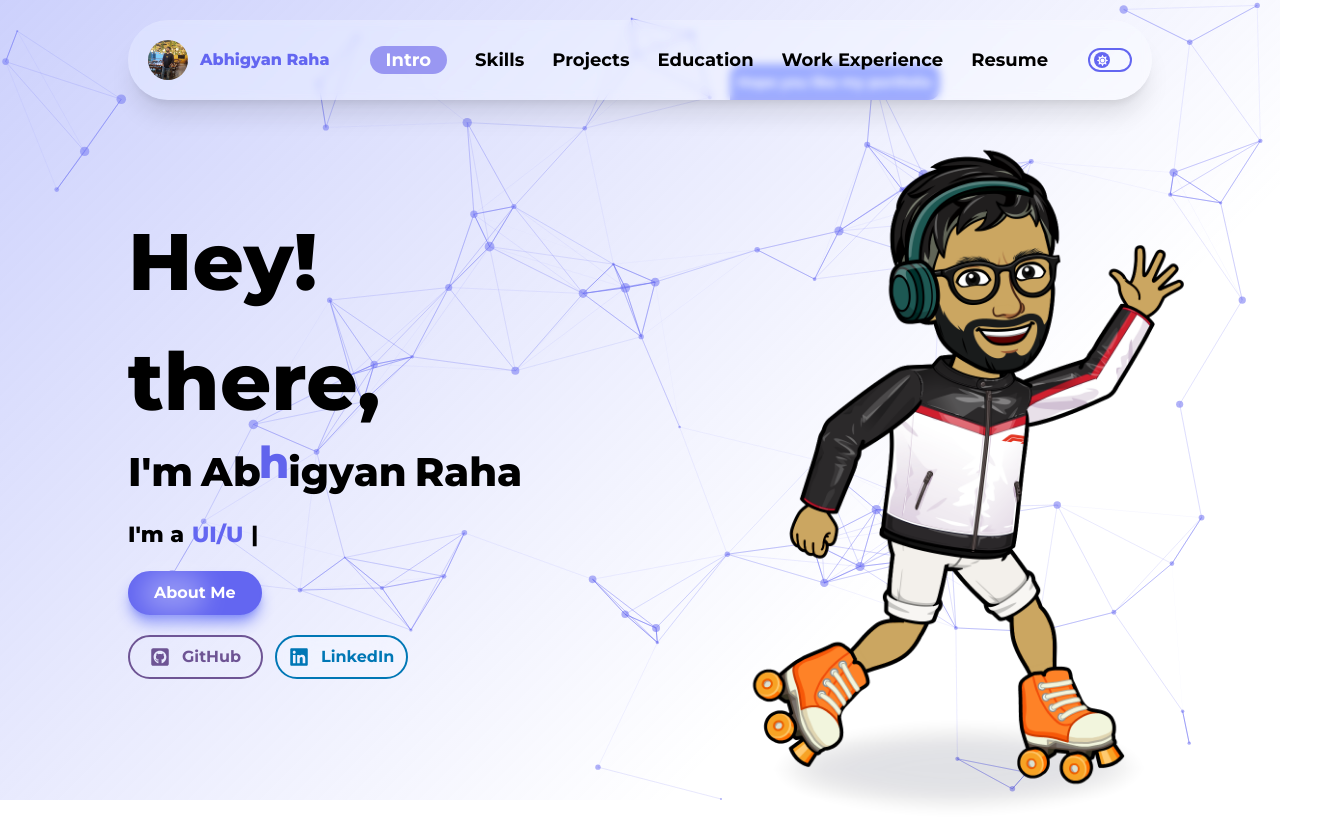
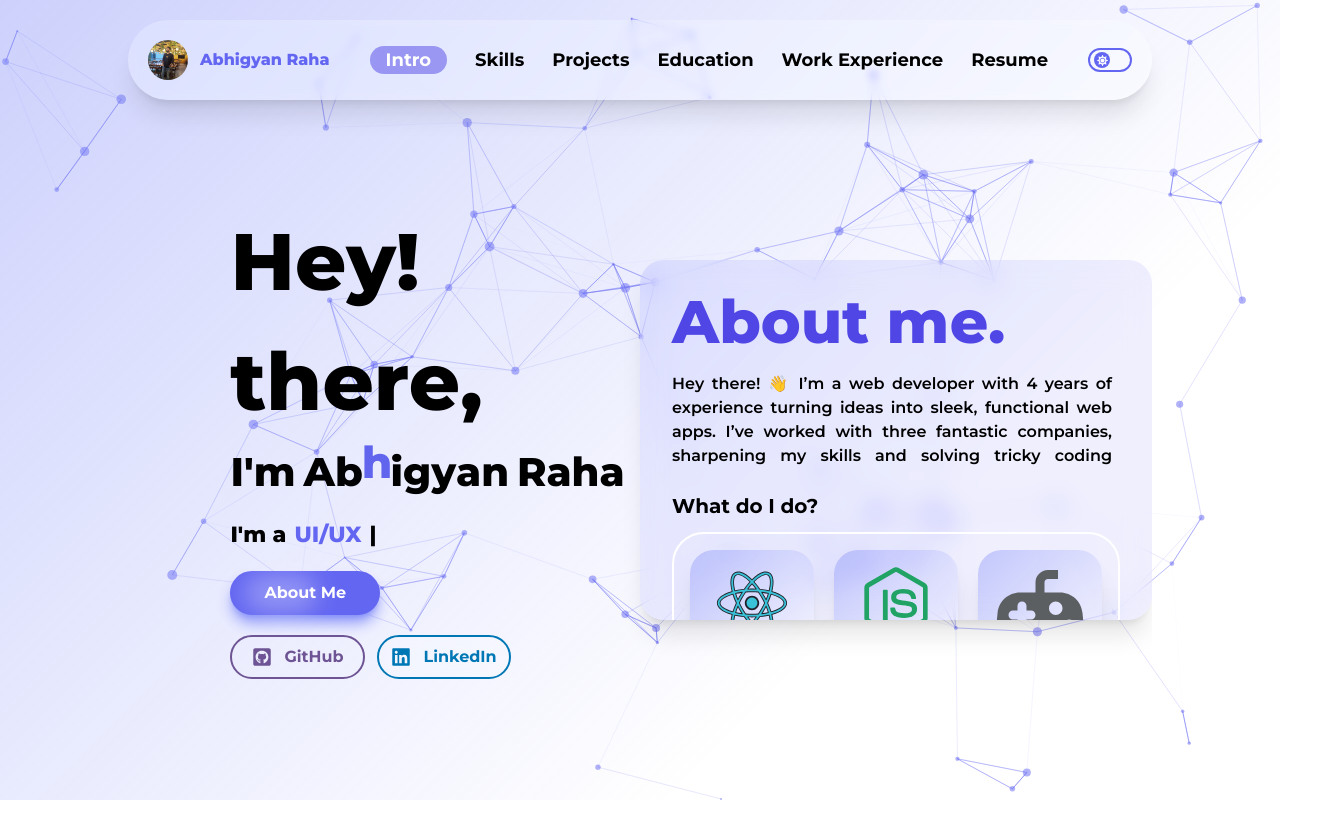
Before and after one commit to asnaeb1-dev/PortfolioWebsite, a React (Vite) app: page / in a window 1280 px wide. Both pictures are taken after a click on the button "About Me". Shown: the whole page, 1344 px wide, since content can reach past the window. After the commit the page ends 800 px from the top, so only its background shows below. Built offline with nearby package versions, Linux system fonts and the light colour scheme.

Commit message:
About me modal

```diff
--- a/src/components/data/Icons.jsx
+++ b/src/components/data/Icons.jsx
@@ -57,6 +57,23 @@ const JavaIconFC = ({ width = 48, height = 48 }) => {
           d="M39,38.604c-4.146,4.095-14.659,5.587-25.231,3.057C24.341,46.164,38.95,43.628,39,38.604z"
         ></path>
       </g>
+    </svg>
+  );
+};
+
+const GamingIconFC = ({ width = 48, height = 48 }) => {
+  return (
+    <svg
+      width={width}
+      height={height}
+      viewBox="0 0 20 20"
+      xmlns="http://www.w3.org/2000/svg"
+    >
+      <path
+        fill-rule="evenodd"
+        d="M11 2.77355C11 2.34198 11.3442 2 11.77 2H14V0H11.77C10.2358 0 9 1.24119 9 2.77355V5H5.54996C2.97595 5 0.822518 6.95421 0.573424 9.51614L0.0156172 15.2532C-0.179608 17.2611 1.39843 19 3.4158 19C4.97964 19 6.34381 17.9381 6.72756 16.4221L6.801 16.1319C6.9695 15.4663 7.56848 15 8.25514 15H11.9949C12.6816 15 13.2805 15.4663 13.449 16.1319L13.5469 16.5185C13.9163 17.9778 15.2294 19 16.7347 19C18.6763 19 20.1951 17.3268 20.0078 15.3943L19.438 9.51751C19.1896 6.95498 17.0359 5 14.4613 5H11V2.77355ZM5.99995 7C6.55224 7 6.99995 7.44772 6.99995 8V9H7.99995C8.55224 9 8.99995 9.44771 8.99995 10C8.99995 10.5523 8.55224 11 7.99995 11H6.99995V12C6.99995 12.5523 6.55224 13 5.99995 13C5.44767 13 4.99995 12.5523 4.99995 12V11H3.99995C3.44767 11 2.99995 10.5523 2.99995 10C2.99995 9.44772 3.44767 9 3.99995 9H4.99995V8C4.99995 7.44772 5.44767 7 5.99995 7ZM13.5 10C14.3284 10 15 9.32843 15 8.5C15 7.67157 14.3284 7 13.5 7C12.6715 7 12 7.67157 12 8.5C12 9.32843 12.6715 10 13.5 10ZM16.5 14C17.3284 14 18 13.3284 18 12.5C18 11.6716 17.3284 11 16.5 11C15.6715 11 15 11.6716 15 12.5C15 13.3284 15.6715 14 16.5 14Z"
+        fill="#5C5F62"
+      />
     </svg>
   );
 };
@@ -726,6 +743,8 @@ const LeetCodeIconFC = ({ width = 48, height = 48 }) => {
 
 export const IconFc = ({ name = "", width, height }) => {
   switch (name.toLocaleLowerCase()) {
+    case IconName.GAMING:
+      return <GamingIconFC width={width} height={height} />;
     case IconName.LEETCODE:
       return <LeetCodeIconFC width={width} height={height} />;
     case IconName.REACT:
@@ -785,6 +804,7 @@ export const IconFc = ({ name = "", width, height }) => {
 
 export const IconName = {
   LEETCODE: "leetcode",
+  GAMING: "gaming",
   REACT: "react",
   UDEMY: "udemy",
   REDUX: "redux",
--- a/src/components/data/PersonalData.js
+++ b/src/components/data/PersonalData.js
@@ -701,10 +701,11 @@ export const CertificationList = [
   }
 ]
 
-export const AboutMeDescription = `Hey there! 👋 I’m a passionate software developer with 4 years of experience, specializing in web development. Over the years, I’ve had the opportunity to work with three amazing companies, where I honed my skills and developed a variety of web applications. Whether it’s crafting sleek UIs or solving complex coding challenges, I love bringing ideas to life on the web.
+export const AboutMeDescription = `Hey there! 👋
+I’m a web developer with ${new Date().getFullYear() - 2021} years of experience turning ideas into sleek, functional web apps. I’ve worked with three fantastic companies, sharpening my skills and solving tricky coding puzzles along the way.
 
-Outside of work, I’m a gamer who’s always up for a good match and a coder who loves exploring new tech just for fun. I like to keep things lighthearted and believe that a mix of hard work, creativity, and a good sense of humor is the perfect recipe for success.
+When I’m not crafting UIs or squashing bugs, you’ll find me gaming, geeking out over new tech, or chasing fun coding challenges. Hard work + creativity + humor = my formula for success!
 
-If you’re here to connect, collaborate, or just check out my work, welcome to my portfolio! 😊`;
+Welcome to my portfolio—let’s build something awesome together! 😊`;
 
 export const CodingProfileGithub = `https://github.com/asnaeb1-dev/CodingPractice`;
--- a/src/components/ui/pages/IntroductionPage/IntroductionPage.jsx
+++ b/src/components/ui/pages/IntroductionPage/IntroductionPage.jsx
@@ -1,10 +1,8 @@
 import { useEffect, useRef, useState } from "react";
 import Typed from "typed.js";
-import { PersonalityList, WelcomeMessages } from "../../../data/strings";
+import { PersonalityList } from "../../../data/strings";
 import BackgroundParticles from "../../uicomponents/BackgroundParticles/BackgroundParticles";
 
-import MyPhoto from "./../../../assets/mypic.png";
-import { MdOutlineArrowCircleRight as RightArrow } from "react-icons/md";
 import {
   FaLinkedin as LinkedInIcon,
   FaGithubSquare as GithubIcon,
@@ -12,13 +10,12 @@ import {
 
 import "./intro.css";
 import NameComponent from "../../uicomponents/NameComponent/NameComponent.jsx";
-import PersonalInfoCard from "../../uicomponents/PersonalInfoCard/PersonalInfoCard.jsx";
+import { AboutMeDescription } from "../../../data/PersonalData.js";
+import AboutMe from "../../uicomponents/AboutMe/AboutMe.jsx";
+import MyImage from "../../uicomponents/AboutMe/MyImage.jsx";
 
 const IntroductionPage = () => {
   const typedElementRef = useRef(null);
-  const talkingElementRef = useRef(null);
-  const textRef = useRef(null);
-  const imgRef = useRef(null);
   const [showAboutMe, setShowAboutMe] = useState(false);
 
   useEffect(() => {
@@ -36,43 +33,9 @@ const IntroductionPage = () => {
     };
   }, []);
 
-  useEffect(() => {
-    if (!talkingElementRef.current) return;
-    const typed = new Typed(talkingElementRef.current, {
-      strings: WelcomeMessages,
-      typeSpeed: 50,
-      backSpeed: 30,
-      smartBackspace: false,
-      backDelay: 1000,
-      loop: true,
-      startDelay: 20,
-      showCursor: false,
-    });
-
-    return () => {
-      typed.destroy();
-    };
-  }, []);
-
-  useEffect(() => {
-    window.addEventListener("resize", updatePosition);
-    return () => {
-      window.removeEventListener("resize", updatePosition);
-    };
-  }, []);
-
-  const updatePosition = () => {
-    if (imgRef.current && textRef.current) {
-      const imgRect = imgRef.current.getBoundingClientRect();
-      // Adjust the second div based on the main div's position
-      textRef.current.style.left = `${imgRect.right - 260}px`; // Move 10px to the right
-      textRef.current.style.top = `${imgRect.top * 1.35}px`; // Align tops
-    }
-  };
-
   return (
     <>
-      <div className="h-[calc(100dvh_-_77px)] md:h-[calc(100dvh_-_60px)] lg:h-[calc(100dvh_-_80px)] flex flex-col-reverse lg:flex-row overflow-hidden">
+      <div className="h-[calc(100dvh_-_77px)] md:h-[calc(100dvh_-_60px)] w-4/5 mx-auto lg:h-[calc(100dvh_-_80px)] flex flex-col-reverse lg:flex-row overflow-hidden">
         <div className="flex-1 flex flex-col justify-center items-center">
           <h1 className="text-[25px] text-center md:text-[35px] lg:text-start lg:text-[50px] xl:text-[80px] font-extrabold w-3/5">
             Hey! there,
@@ -89,7 +52,7 @@ const IntroductionPage = () => {
           <div className="w-full md:w-3/5 mt-5 flex justify-center lg:justify-start">
             <button
               onClick={() => setShowAboutMe(!showAboutMe)}
-              className="p-2 font-bold relative outline-none transition-all px-6 gap-4 shadow-indigo-400 rounded-full shadow-lg hover:shadow-xl hover:outline-2 hover:outline-offset-4 hover:outline-indigo-500 hover:px-6 hover:shadow-indigo-500/40 border-2 border-indigo-500 text-white bg-indigo-500"
+              className="p-2 font-bold relative outline-2 outline-offset-2 hover:outline outline-indigo-500 transition-all px-8 gap-4 shadow-indigo-400 rounded-full shadow-lg hover:shadow-xl hover:px-9 hover:shadow-indigo-500/40 border-2 border-indigo-500 text-white bg-indigo-500"
             >
               <p>About Me</p>
               <div className="w-1/2 h-full bg-white/30 blur-md rounded-3xl animate-move top-0 left-0 absolute"></div>
@@ -122,15 +85,14 @@ const IntroductionPage = () => {
               !showAboutMe && "moving"
             } lg:h-1/2 flex justify-center transition-transform origin-center items-center`}
           >
-            <img
-              alt={"my picture"}
-              src={MyPhoto}
-              className="w-4/5 sm:w-3/5 lg:w-3/4 xl:w-3/5 2xl:w-3/4 absolute transition-[width] object-contain"
-            />
-            <span className="top-[14%] left-[62%] sm:top-[9%] sm:left-[60%] lg:top-16 lg:left-[57%] 2xl:left-[60%] sm:text-sm absolute text-[12px]  lg:font-bold text-white p-2 bg-indigo-400 rounded-bl-none rounded-xl max-w-96 min-w-7">
-              <h1 ref={talkingElementRef}>Hello</h1>
-            </span>
-            <></>
+            {showAboutMe ? (
+              <AboutMe
+                aboutMeText={AboutMeDescription}
+                closeAboutMe={() => setShowAboutMe(false)}
+              />
+            ) : (
+              <MyImage />
+            )}
           </div>
         </div>
       </div>
--- a/src/components/ui/pages/IntroductionPage/intro.css
+++ b/src/components/ui/pages/IntroductionPage/intro.css
@@ -1,19 +1,17 @@
-
-.linkedin{
-    color: #0077B5;
+.linkedin {
+  color: #0077b5;
   transition: all 0.5s ease;
   font-weight: bold;
-    border-color: #0077B5;
+  border-color: #0077b5;
 }
 
 .linkedin:hover {
-    background-color: #0077B5;
+  background-color: #0077b5;
   color: white;
-    border-color: #0077B5;
+  border-color: #0077b5;
 }
 
-
-.github{
+.github {
   color: #6e5494;
   transition: all 0.5s ease;
   font-weight: bold;
@@ -35,30 +33,27 @@
 }
 
 @keyframes move-left {
-    0% {
+  0%,
+  100% {
     transform: translateX(0);
   }
 
   50% {
     transform: translateX(100%);
   }
-
-    100% {
-        transform: translateX(0);
-    }
 }
 
 @keyframes bouncing {
-    0%, 100% {
+  0%,
+  100% {
     transform: translateY(-3%);
-        animation-timing-function: cubic-bezier(0.8,0,1,1);
+    animation-timing-function: cubic-bezier(0.8, 0, 1, 1);
   }
   50% {
     transform: none;
-        animation-timing-function: cubic-bezier(0,0,0.2,1);
+    animation-timing-function: cubic-bezier(0, 0, 0.2, 1);
   }
 }
-
 
 .tooltip::after {
   content: "";
--- /dev/null
+++ b/src/components/ui/uicomponents/AboutMe/AboutMe.jsx
@@ -0,0 +1,75 @@
+import { useEffect, useRef } from "react";
+import useClickedOutside from "../../../data/CustomHooks/useClickedOutside/useClickedOutside";
+import { IconFc } from "../../../data/Icons";
+import "./aboutme.css";
+
+const AboutMe = ({ aboutMeText = "", closeAboutMe }) => {
+  const boxRef = useRef();
+  const isClickedOutside = useClickedOutside(boxRef, true);
+  useEffect(() => {
+    if (isClickedOutside) {
+      closeAboutMe();
+    }
+  }, [isClickedOutside]);
+
+  return (
+    <div
+      ref={boxRef}
+      className="my-container shadow-xl w-full h-[330px] md:h-[400px] bg-indigo-500/10 backdrop-blur-md backdrop-saturate-200 lg:w-full lg:h-full overflow-hidden flex flex-col p-4 xl:p-8 rounded-3xl gap-2 md:gap-4 lg:gap-5"
+    >
+      <div className="flex flex-col gap-1 md:gap-3 lg:gap-5 ">
+        <p className="font-extrabold text-2xl md:text-4xl xl:text-6xl text-indigo-600">
+          About me.
+        </p>
+        <span className="text-md h-[100px] 3xl:h-[200px] 3xl:text-lg text-justify overflow-y-auto font-semibold pr-2">
+          {aboutMeText}
+        </span>
+      </div>
+      <span className=" h-full flex-col w-full lg:gap-3 flex flex-1 md:flex-[0] gap-2">
+        <p className="text-sm md:text-xl font-bold">What do I do?</p>
+        <div className="flex my-container border-2 border-white items-center overflow-hidden flex-row overflow-y-auto w-full h-full rounded-[2rem] gap-5 p-2 lg:p-4">
+          <SkillBlock
+            index={0}
+            type={"react"}
+            text={"Web Developer"}
+            dimension={90}
+          />
+          <SkillBlock
+            index={1}
+            type={"nodejs"}
+            text={"Backend Dev"}
+            dimension={80}
+          />
+          <SkillBlock
+            index={2}
+            type={"gaming"}
+            text={"Gaming"}
+            dimension={90}
+          />
+        </div>
+      </span>
+    </div>
+  );
+};
+
+const SkillBlock = ({ type = "", text, dimension = 48, index = 0 }) => {
+  const divRef = useRef();
+  const hasClickedOutside = useClickedOutside(divRef);
+  if (hasClickedOutside) return null;
+  return (
+    <div
+      className={`
+				w-full
+				h-full
+				flex-col
+				p-2
+				linearGradient
+				md:hover:scale-95 gap-1 transition-transform shadow-xl md:hover:outline outline-2 outline-offset-2 outline-indigo-500/40 cursor-pointer flex justify-center items-center  rounded-3xl`}
+    >
+      <IconFc name={type} width={dimension} height={dimension} />
+      <p className="font-semibold text-center hidden md:block">{text}</p>
+    </div>
+  );
+};
+
+export default AboutMe;
--- /dev/null
+++ b/src/components/ui/uicomponents/AboutMe/MyImage.jsx
@@ -0,0 +1,38 @@
+import { useEffect, useRef } from "react";
+import MyPhoto from "../../../assets/mypic.png";
+import Typed from "typed.js";
+import { WelcomeMessages } from "../../../data/strings";
+const MyImage = () => {
+  const talkingElementRef = useRef();
+  useEffect(() => {
+    if (!talkingElementRef.current) return;
+    const typed = new Typed(talkingElementRef.current, {
+      strings: WelcomeMessages,
+      typeSpeed: 50,
+      backSpeed: 30,
+      smartBackspace: false,
+      backDelay: 1000,
+      loop: true,
+      startDelay: 20,
+      showCursor: false,
+    });
+
+    return () => {
+      typed.destroy();
+    };
+  }, []);
+  return (
+    <>
+      <img
+        alt={"my picture"}
+        src={MyPhoto}
+        className="w-full sm:w-3/4 lg:w-3/4 xl:w-full 2xl:w-4/5 absolute transition-[width] object-contain"
+      />
+      <span className="top-10 left-[65%] md:left-[62%] lg:top-[20%] xl:top-[10%] xl:left-[65%] 2xl:top-[15%] 3xl:top-[10%] 3xl:left-[62%] sm:text-sm absolute text-[12px] lg:font-bold text-white p-2 bg-indigo-400 rounded-bl-none rounded-xl max-w-96 min-w-7">
+        <h1 ref={talkingElementRef}>Hello</h1>
+      </span>
+    </>
+  );
+};
+
+export default MyImage;
--- /dev/null
+++ b/src/components/ui/uicomponents/AboutMe/aboutme.css
@@ -0,0 +1,12 @@
+.my-container {
+  overflow: auto; /* Enable scrolling */
+}
+
+.my-container::-webkit-scrollbar {
+  display: none; /* Hide scrollbar for Chrome, Safari, and Edge */
+}
+
+.my-container {
+  scrollbar-width: none; /* Hide scrollbar for Firefox */
+  -ms-overflow-style: none; /* Hide scrollbar for Internet Explorer */
+}
```
Lines whose indentation alone changed are shown as unchanged.
